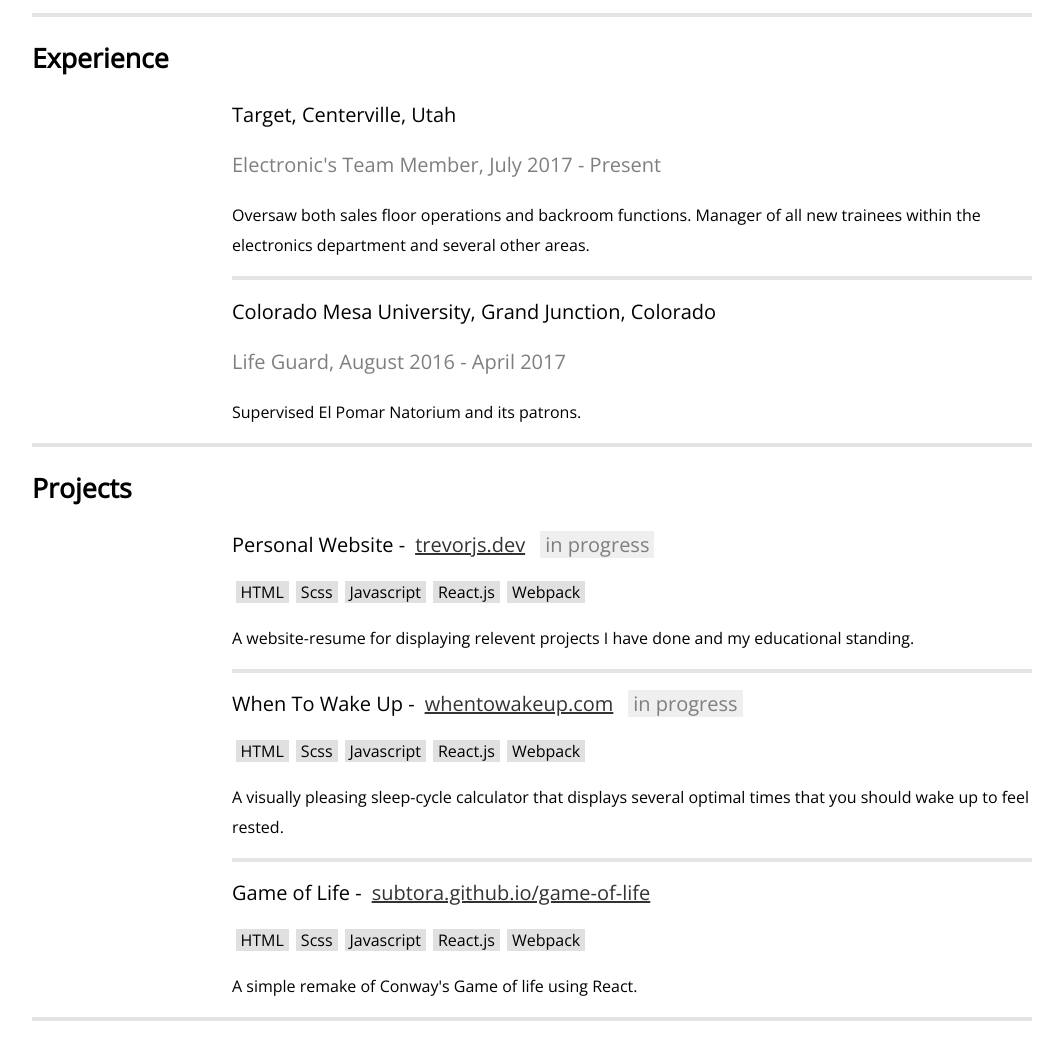
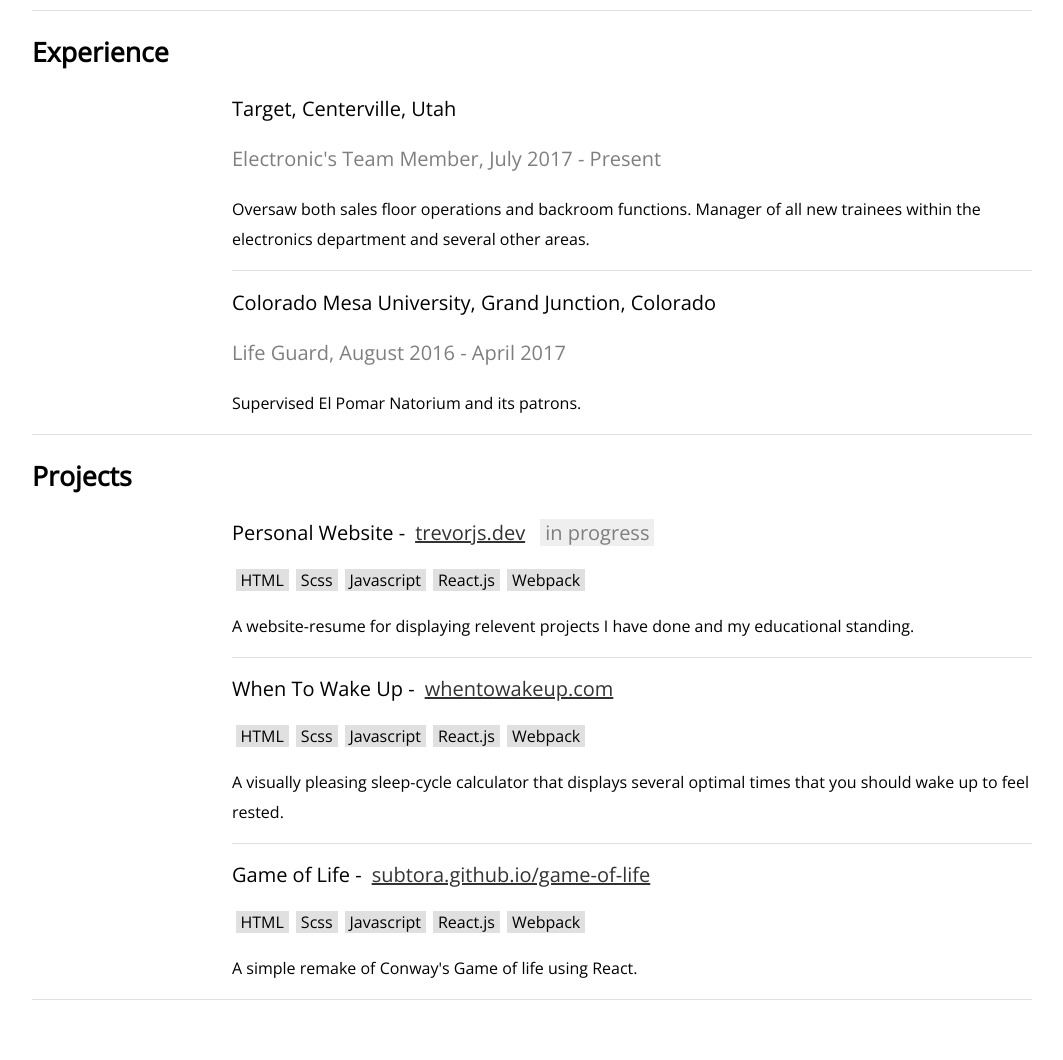
Before and after one commit to Subtora/simple-resume, a React app: page / in a window 1280 px wide. Shown: the part 640-1700 px from the top of the page, without its empty margins (108-1171 px from the left). Built offline with nearby package versions, Linux system fonts and the light colour scheme.

Commit message:
changed hr tags to divs

```diff
--- a/src/components/App.js
+++ b/src/components/App.js
@@ -16,13 +16,13 @@
     return (
       <section className="body">
         <Top />
-        <hr className="rule" />
+        <div className="rule" />
         <Education />
-        <hr className="rule" />
+        <div className="rule" />
         <Experience />
-        <hr className="rule" />
+        <div className="rule" />
         <Projects />
-        <hr className="rule" />
+        <div className="rule" />
       </section>
     );
   }
--- a/src/components/Experience.js
+++ b/src/components/Experience.js
@@ -7,9 +7,7 @@
         <h1 className="topic">Experience</h1>
         <div className="right">
           <div className="job-nodes">
-            <h2 className="location">
-              <bold>Target</bold>, Centerville, Utah
-            </h2>
+            <h2 className="location">Target, Centerville, Utah</h2>
             <h3 className="job-title">
               Electronic's Team Member, July 2017 - Present
             </h3>
@@ -19,10 +17,10 @@
               several other areas.
             </p>
           </div>
-          <hr className="rule" />
+          <div className="rule" />
           <div className="job-nodes">
             <h2 className="location">
-              <bold>Colorado Mesa University</bold>, Grand Junction, Colorado
+              Colorado Mesa University, Grand Junction, Colorado
             </h2>
             <h3 className="job-title">Life Guard, August 2016 - April 2017</h3>
             <p className="summary">
--- a/src/components/Projects.js
+++ b/src/components/Projects.js
@@ -26,7 +26,7 @@
                 A website-resume for displaying relevent projects I have done
                 and my educational standing.
               </p>
-              <hr className="rule" />
+              <div className="rule" />
             </div>
             <div className="project-nodes">
               <h2 className="title">
@@ -34,7 +34,6 @@
                 <a href="https://whentowakeup.com" target="_blank">
                   whentowakeup.com
                 </a>
-                <span className="in-progress">in progress</span>
               </h2>
               <div className="horizontal-list">
                 <span className="languages">HTML</span>
@@ -47,7 +46,7 @@
                 A visually pleasing sleep-cycle calculator that displays several
                 optimal times that you should wake up to feel rested.
               </p>
-              <hr className="rule" />
+              <div className="rule" />
             </div>
             <div className="project-nodes">
               <h2 className="title">
--- a/src/styles/App.scss
+++ b/src/styles/App.scss
@@ -20,8 +20,9 @@
   font-weight: normal;
   opacity: 0.5;
 }
-hr {
-  border: 2px solid #e4e4e4;
+.rule {
+  height: 0;
+  border-bottom: 1.99px solid #e0e0e0; // weird thickness bug when width is 2px
 }
 .right {
   margin-left: 20%;
```
